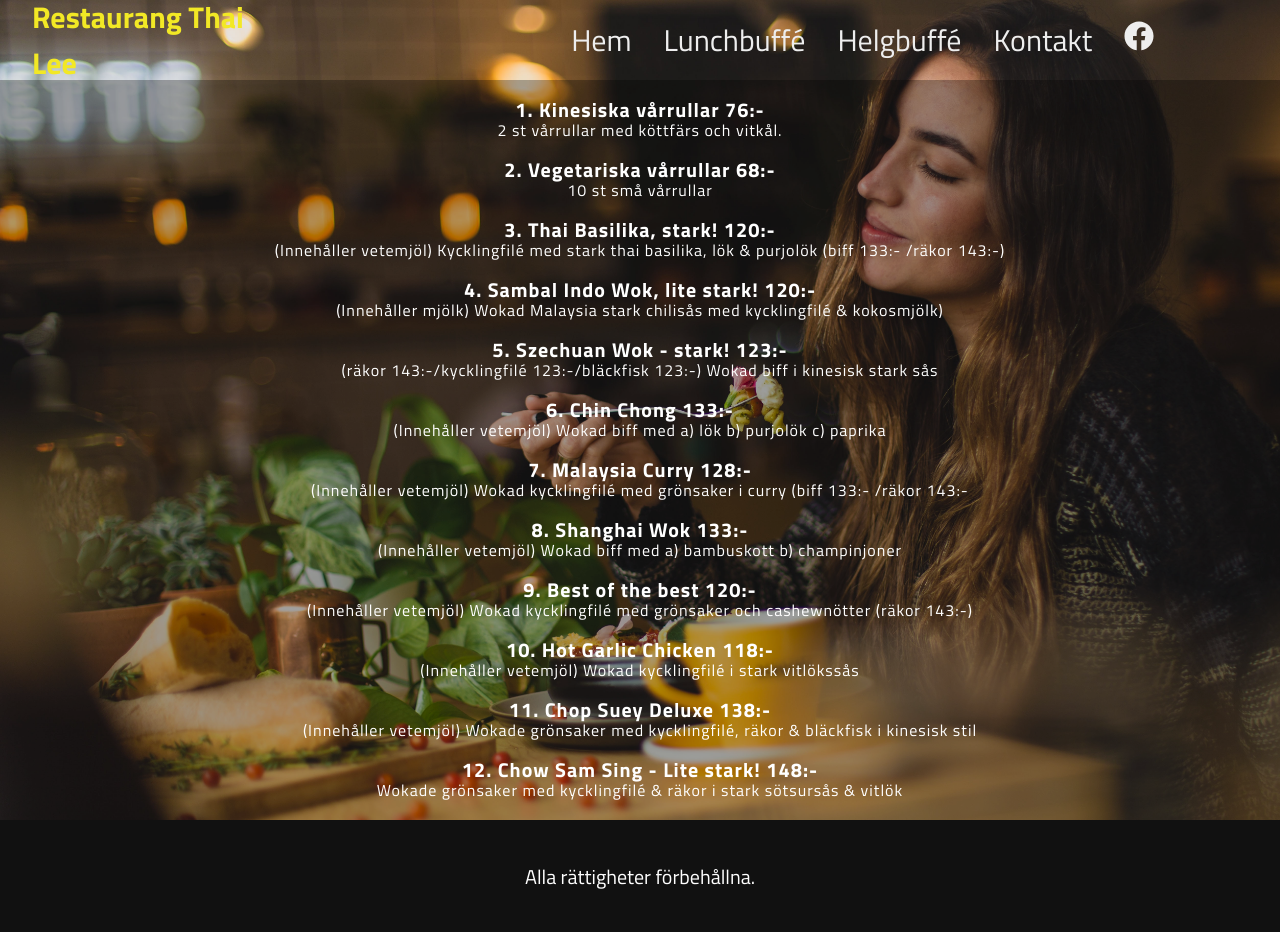
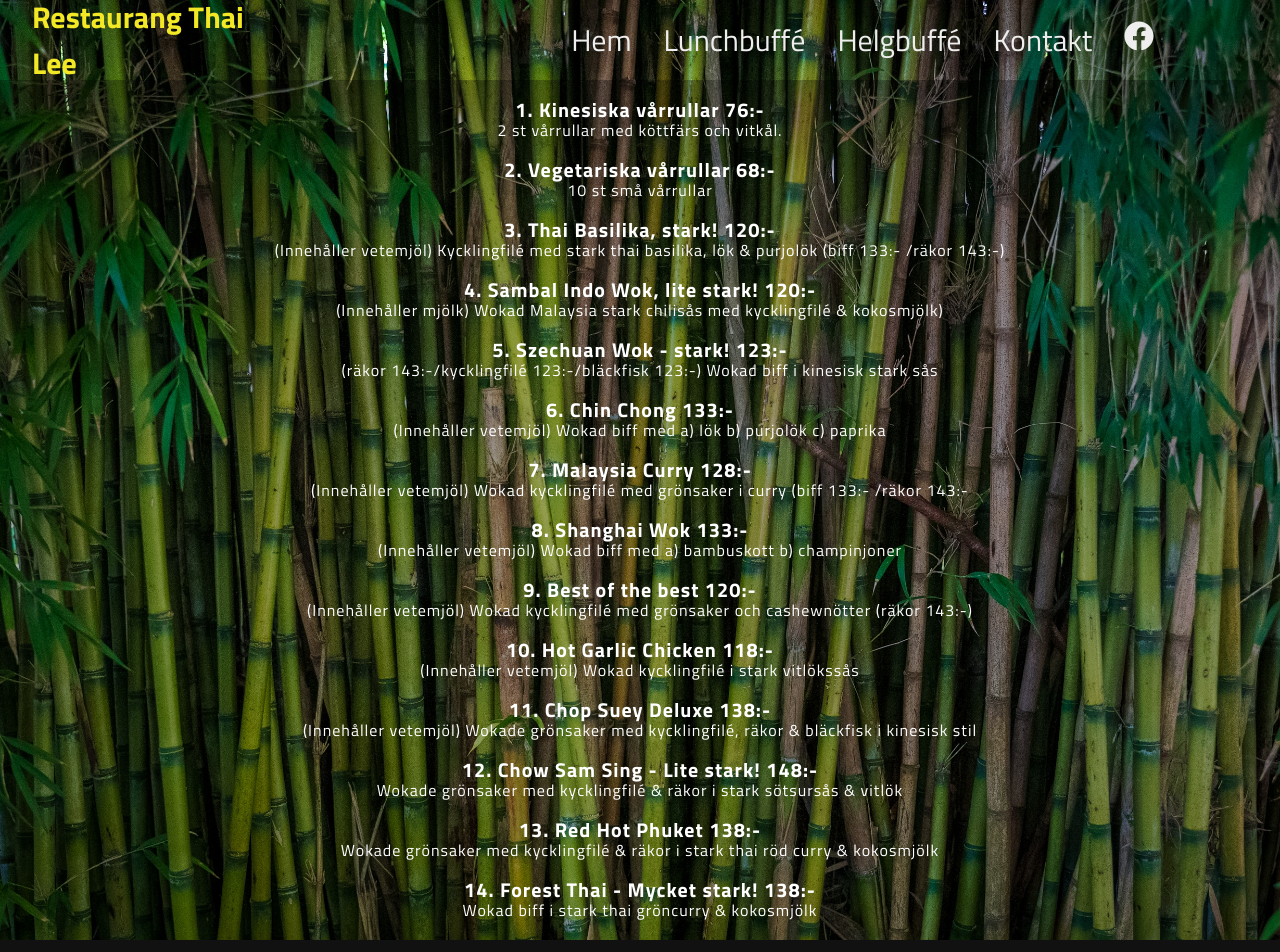
Before and after one commit to TechWithRyan/thai-lee, a React (Vite) app: page / in a window 1280 px wide. Shown: the top 952 px of the page. Built offline with nearby package versions, Linux system fonts and the light colour scheme.

Commit message:
adding menu

```diff
--- a/src/Components/Footer.jsx
+++ b/src/Components/Footer.jsx
@@ -1,5 +1,6 @@
 import React from 'react'
 import "../Styles/main.css"
+import { FaFacebook } from 'react-icons/fa'
 
 const Footer = () => {
     return (
@@ -8,6 +9,8 @@ const Footer = () => {
                 <p className='container'>
                     Alla rättigheter förbehållna.
                 </p>
+                <div className='navbar-item'>
+                </div>
             </footer>
         </>
     )
--- a/src/Pages/HelgBuffe.jsx
+++ b/src/Pages/HelgBuffe.jsx
@@ -5,7 +5,7 @@ const HelgBuffe = () => {
     return (
         <>
             <div className='container box center contact'>
-                <h1>Helgbuffé 109:-</h1>
+                <h1>Helgbuffé 199:-</h1>
 
             </div>
         </>
--- a/src/Pages/LunchBuffe.jsx
+++ b/src/Pages/LunchBuffe.jsx
@@ -5,10 +5,10 @@ const LunchBuffe = () => {
     return (
         <>
             <div className='container box center contact'>
-                <h1>Lunchbuffé 109:-</h1>
+                <h1>Vardags Buffé</h1>
+
                 <br />
-
-
+                <video src="/src/assets/5.mp4" autoPlay controls></video>
             </div>
         </>
     )
--- a/src/Pages/Menu.jsx
+++ b/src/Pages/Menu.jsx
@@ -54,6 +54,14 @@ const Menu = () => {
                     <h4>12. Chow Sam Sing - Lite stark! 148:-</h4>
                     <p>Wokade grönsaker med kycklingfilé & räkor i stark sötsursås & vitlök</p>
                 </div>
+                <div className="container">
+                    <h4>13. Red Hot Phuket 138:-</h4>
+                    <p>Wokade grönsaker med kycklingfilé & räkor i stark thai röd curry & kokosmjölk</p>
+                </div>
+                <div className="container">
+                    <h4>14. Forest Thai - Mycket stark! 138:-</h4>
+                    <p>Wokad biff i stark thai gröncurry & kokosmjölk</p>
+                </div>
             </div>
         </>
     )
--- a/src/Styles/main.css
+++ b/src/Styles/main.css
@@ -8,7 +8,7 @@
 }
 
 body {
-    background-image: url("/src/assets/4.jpg");
+    background-image: url("/src/assets/1.jpg");
     background-repeat: no-repeat;
     background-size: cover;
     min-height: 100vh;
@@ -74,6 +74,7 @@ header {
     padding: 0 2rem;
     background: transparent;
     color: var(--textColor);
+    margin: 0 auto;
 }
 
 nav a {
@@ -138,6 +139,10 @@ h4 {
     color: white;
 }
 
+video {
+    width: 70%;
+}
+
 @media only screen and (max-width: 768px) {
     body {
         background: url("/src/assets/11.jpg");
```
